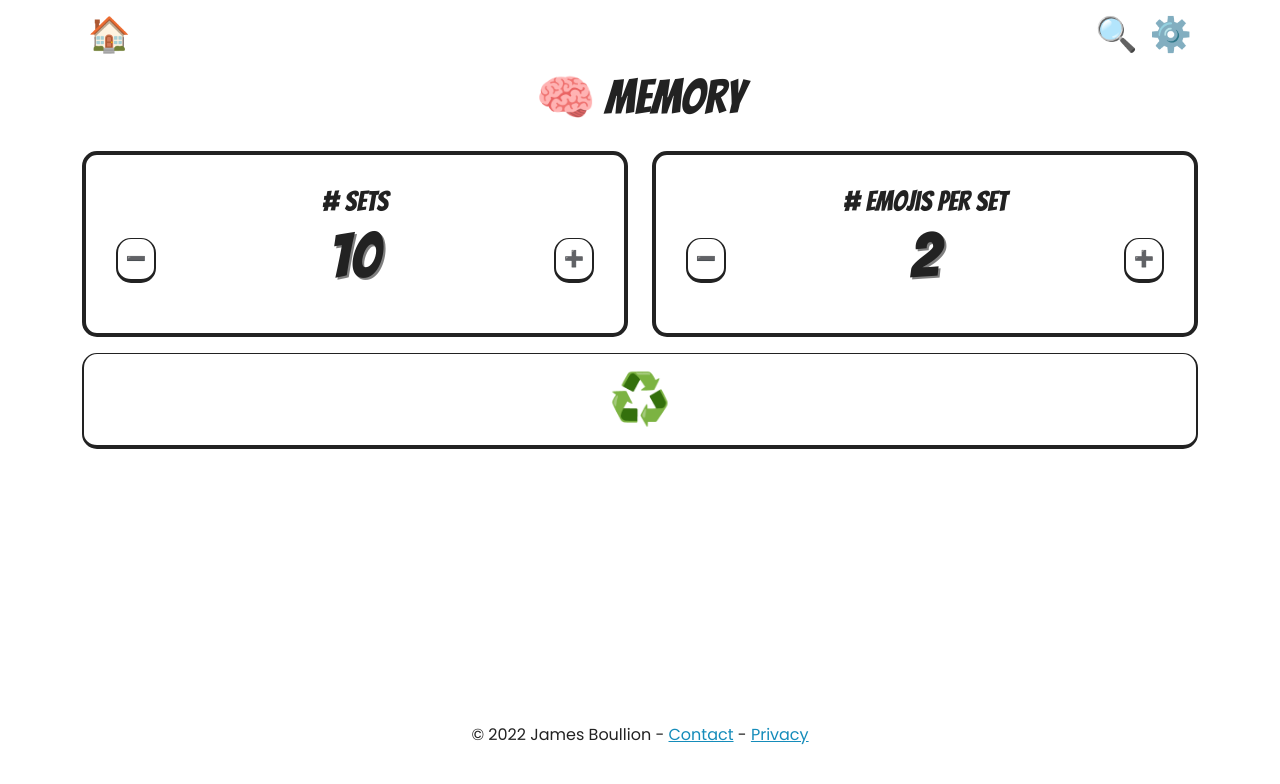
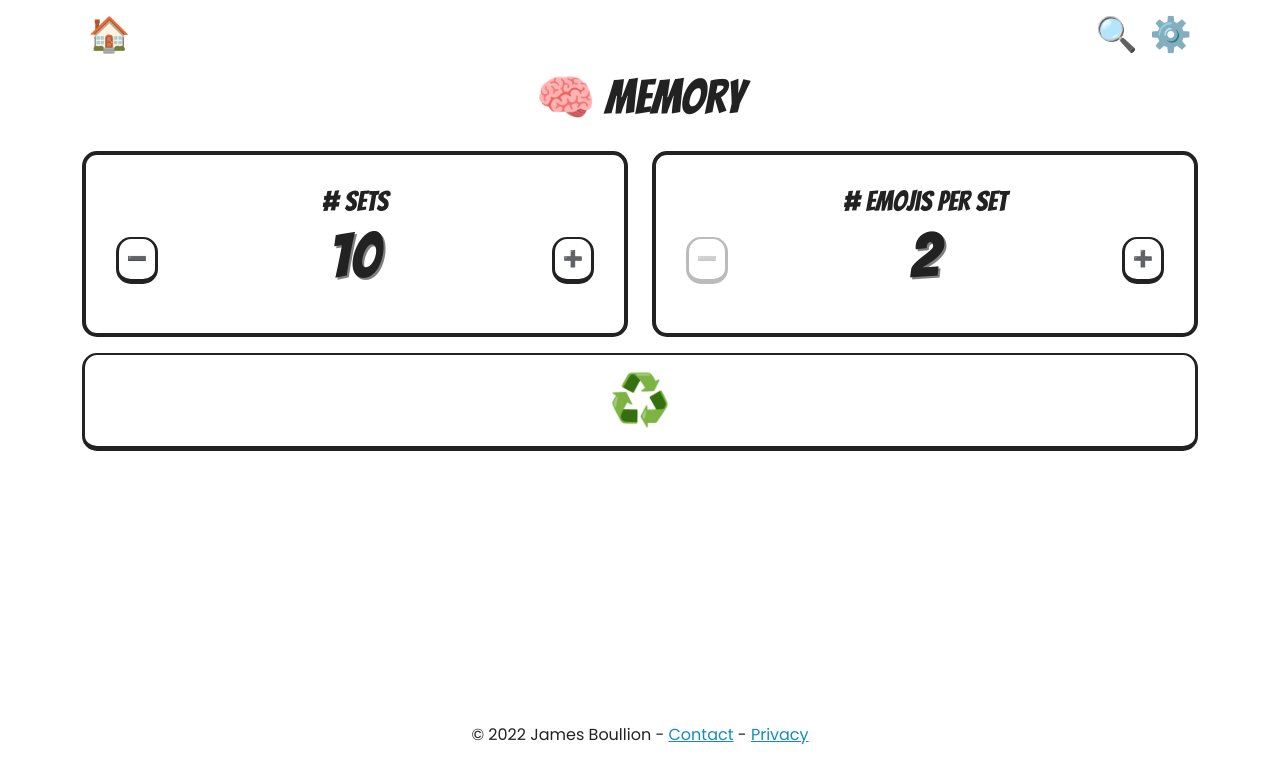
Before and after one commit to jboullion/emoji-games, a Vue app: page /games/memory in a window 1280 px wide. Shown: the top 784 px of the page. Built offline with nearby package versions, Linux system fonts and the light colour scheme.

Commit message:
darkmode and style tweaks for memory game

```diff
--- a/src/assets/css/bs-overrides.css
+++ b/src/assets/css/bs-overrides.css
@@ -13,20 +13,23 @@ h1 {
 .btn {
   border-radius: 15px;
   border-color: var(--gray);
-  border-width: 1px 2px 4px 2px;
-  //box-shadow: 0 2px 0 2px rgba(0, 0, 0, 0.5) !important;
+  border-width: 2px 3px 5px 3px;
   padding: 8px;
+  transition: opacity 0.15s linear;
+  /* box-shadow: 0 2px 0 2px rgba(0, 0, 0, 0.5) !important; */
+  /* transform: rotate3d(1, 0, 0, 35deg); */
+  /* padding: 0px 8px 8px 8px; */
 }
 
 .btn:not(.disabled):hover {
   border-color: var(--gray);
   margin-top: 0;
-  border-width: 1px 2px 4px 2px;
+  border-width: 2px 3px 5px 3px;
 }
 
 .btn:not(.disabled):active {
   margin-top: 1px;
-  border-width: 1px 2px 3px 2px;
+  border-width: 2px 3px 4px 3px;
 }
 
 /* .btn:active .btn-close:active {
--- a/src/assets/css/darkmode.css
+++ b/src/assets/css/darkmode.css
@@ -43,3 +43,9 @@
 #app-wrapper.bg-dark .form-select {
   border: 3px solid var(--soft-white);
 } */
+
+#app-wrapper.bg-dark .btn.btn-outline-secondary {
+  background-color: var(--dark);
+  border-color: var(--light-gray);
+  color: var(--soft-white);
+}
--- a/src/components/pages/Memory.vue
+++ b/src/components/pages/Memory.vue
@@ -1,22 +1,34 @@
 <script setup lang="ts">
 import { reactive, ref } from 'vue';
-import Setup from './memory/Setup.vue';
+import MemorySetup from './memory/MemorySetup.vue';
 import MemoryGame from './memory/MemoryGame.vue';
 import { MemoryGameType } from '../../types/Memory';
 
-const emojiList = ref<string[]>([]);
 const setup = ref(true);
 
 const memoryGame = reactive<MemoryGameType>({
   sets: 10,
+  maxSets: 100,
   emojiPerSet: 2,
+  maxEmojiPerSet: 10,
   emojis: [],
-  foundIndexes: [],
 });
 
 function start(emojis: string[]) {
   setup.value = false;
-  emojiList.value = emojis;
+  memoryGame.emojis = emojis;
+}
+
+function updateSets(newSet: number) {
+  if (newSet > 1 && newSet <= memoryGame.maxSets) {
+    memoryGame.sets = newSet;
+  }
+}
+
+function updateEmojiPerSet(newSetCount: number) {
+  if (newSetCount > 1 && newSetCount <= memoryGame.maxEmojiPerSet) {
+    memoryGame.emojiPerSet = newSetCount;
+  }
 }
 </script>
 
@@ -28,8 +40,14 @@ function start(emojis: string[]) {
       </div>
     </div>
 
-    <Setup v-if="setup" :memoryGame="memoryGame" @start="start" />
-    <MemoryGame v-else :memoryGame="memoryGame" :emojis="emojiList" />
+    <MemorySetup
+      v-if="setup"
+      :memoryGame="memoryGame"
+      @updateSets="updateSets"
+      @updateEmojiPerSet="updateEmojiPerSet"
+      @start="start"
+    />
+    <MemoryGame v-else :memoryGame="memoryGame" />
   </div>
 </template>
 
--- a/src/components/pages/home/GameCard.vue
+++ b/src/components/pages/home/GameCard.vue
@@ -52,15 +52,15 @@ defineProps({
   user-select: none;
   border: 2px solid var(--dark);
   border-radius: 15px;
-  box-shadow: 0 2px 0 2px rgba(0, 0, 0, 0.5);
+  border-width: 2px 3px 5px 3px;
   text-decoration: none;
   color: black;
 }
 
 .card:active {
   cursor: grabbing;
-  top: 1px;
-  box-shadow: 0 1px 0 1px rgba(0, 0, 0, 0.5);
+  margin-top: 1px;
+  border-width: 2px 3px 4px 3px;
 }
 
 .card-body {
--- a/src/components/pages/memory/FlipCard.vue
+++ b/src/components/pages/memory/MemoryFlipCard.vue
@@ -43,14 +43,20 @@ defineProps({
 .flip-card {
   background-color: transparent;
   cursor: pointer;
-  width: 20%;
-  height: 200px;
+  width: 16.6%;
+  height: 150px;
   font-size: 64px;
   perspective: 500px; /* Remove this if you don't want the 3D effect */
 }
 
 .flip-card.wrong .flip-card-back {
   background-color: rgb(219, 46, 46);
+}
+
+@media (max-width: 1200px) {
+  .flip-card {
+    width: 20%;
+  }
 }
 
 @media (max-width: 992px) {
--- a/src/components/pages/memory/MemoryGame.vue
+++ b/src/components/pages/memory/MemoryGame.vue
@@ -1,9 +1,20 @@
 <script setup lang="ts">
+// TODOS:
+// 1. Victory display and animation
+// 2. New Game / Reset Game Buttons
+
+// ! Bugs:
+
+// ? Improvements
+// 1. Add Audio: Flip Card, Wrong Guess, Matched Set, Victory
+// 2. Save tickets to database
+// 3. Track games played
+
 import { computed, PropType, reactive, ref } from 'vue';
 import { MemoryGameType } from '../../../types/Memory';
 
 import { shuffle } from '../../../utilities/common';
-import FlipCard from './FlipCard.vue';
+import MemoryFlipCard from './MemoryFlipCard.vue';
 
 type Guess = {
   index: number;
@@ -19,17 +30,13 @@ const currentGuesses = ref<Guess[]>([]);
 let numGuesses: number = 0; // ? Currently not used
 
 const props = defineProps({
-  emojis: {
-    type: Array as PropType<string[]>,
-    required: true,
-  },
   memoryGame: {
     type: Object as PropType<MemoryGameType>,
     required: true,
   },
 });
 
-const remaining = computed(() => props.emojis.length - found.value);
+const remaining = computed(() => props.memoryGame.emojis.length - found.value);
 const complete = computed(() => remaining.value <= 0);
 
 // Randomize our emoji array on create
@@ -37,7 +44,7 @@ const complete = computed(() => remaining.value <= 0);
 // Build our set of emojis based on the number of emojis per set
 let emojiDeck: string[] = [];
 for (let i = 0; i < props.memoryGame.emojiPerSet; i++) {
-  emojiDeck = emojiDeck.concat(props.emojis);
+  emojiDeck = emojiDeck.concat(props.memoryGame.emojis);
 }
 
 const emojiSets = shuffle(emojiDeck);
@@ -53,7 +60,7 @@ function guess(guessIndex: number) {
   // 5. else no match
   // 5a. clear all guesses from current guess
 
-  if (!start || wrong.value) return;
+  if (!start.value || wrong.value) return;
 
   // Don't guess the same card twice
   if (
@@ -148,7 +155,23 @@ function showWrong(cardIndex: number) {
     </div>
 
     <div class="col-12" v-if="complete">
-      <div class="alert alert-success">✨🎆 🎫 🎊🎉</div>
+      <div class="alert alert-success">
+        🎉 Good Job! You Collected {{ found }} 🎫!
+      </div>
+      <!-- ✨🎆 🎫 🎊🎉 -->
+    </div>
+
+    <div id="card-list" class="col-12">
+      <div class="row justify-content-center">
+        <MemoryFlipCard
+          class="mb-3"
+          :class="{ flip: showCard(i), wrong: showWrong(i) }"
+          @click="guess(i)"
+          v-for="(emoji, i) in emojiSets"
+          :emoji="emoji"
+          :key="i"
+        />
+      </div>
     </div>
 
     <div class="col-12 mb-3" v-if="!start">
@@ -161,19 +184,6 @@ function showWrong(cardIndex: number) {
         Start
       </button>
     </div>
-
-    <div id="card-list" class="col-12">
-      <div class="row justify-content-center">
-        <FlipCard
-          class="mb-3"
-          :class="{ flip: showCard(i), wrong: showWrong(i) }"
-          @click="guess(i)"
-          v-for="(emoji, i) in emojiSets"
-          :emoji="emoji"
-          :key="i"
-        />
-      </div>
-    </div>
   </div>
 </template>
 
--- a/src/components/pages/memory/Setup.vue
+++ b/src/components/pages/memory/MemorySetup.vue
@@ -2,8 +2,6 @@
 import { PropType, reactive, ref } from 'vue';
 import { MemoryGameType, MemoryEmojis } from '../../../types/Memory';
 
-const maxSets = 100;
-const maxEmojiPerSet = 10;
 const randomEmojis = ref<string[]>([]);
 
 const props = defineProps({
@@ -13,7 +11,9 @@ const props = defineProps({
   },
 });
 
-const emit = defineEmits(['start']);
+const reactiveProps = reactive(props);
+
+const emit = defineEmits(['start', 'updateSets', 'updateEmojiPerSet']);
 
 // Build the sets of emojis the user will be memorizing
 function generateRandomEmojis() {
@@ -42,16 +42,23 @@ function generateRandomEmojis() {
             <button
               type="button"
               class="btn btn-outline-secondary decrement"
-              @click="memoryGame.sets > 2 ? memoryGame.sets-- : false"
+              :disabled="reactiveProps.memoryGame.sets === 2"
+              @click="emit('updateSets', reactiveProps.memoryGame.sets - 1)"
             >
               ➖
             </button>
-            <h2 class="flex-fill text-center">{{ memoryGame.sets }}</h2>
+            <h2 class="flex-fill text-center">
+              {{ reactiveProps.memoryGame.sets }}
+            </h2>
 
             <button
               type="button"
               class="btn btn-outline-secondary increment"
-              @click="memoryGame.sets < maxSets ? memoryGame.sets++ : false"
+              :disabled="
+                reactiveProps.memoryGame.sets ===
+                reactiveProps.memoryGame.maxSets
+              "
+              @click="emit('updateSets', reactiveProps.memoryGame.sets + 1)"
             >
               ➕
             </button>
@@ -67,22 +74,31 @@ function generateRandomEmojis() {
             <button
               type="button"
               class="btn btn-outline-secondary decrement"
+              :disabled="reactiveProps.memoryGame.emojiPerSet === 2"
               @click="
-                memoryGame.emojiPerSet > 2 ? memoryGame.emojiPerSet-- : false
+                emit(
+                  'updateEmojiPerSet',
+                  reactiveProps.memoryGame.emojiPerSet - 1,
+                )
               "
             >
               ➖
             </button>
             <h2 class="flex-fill text-center">
-              {{ memoryGame.emojiPerSet }}
+              {{ reactiveProps.memoryGame.emojiPerSet }}
             </h2>
             <button
               type="button"
               class="btn btn-outline-secondary increment"
+              :disabled="
+                reactiveProps.memoryGame.emojiPerSet ===
+                reactiveProps.memoryGame.maxEmojiPerSet
+              "
               @click="
-                memoryGame.emojiPerSet < maxEmojiPerSet
-                  ? memoryGame.emojiPerSet++
-                  : false
+                emit(
+                  'updateEmojiPerSet',
+                  reactiveProps.memoryGame.emojiPerSet + 1,
+                )
               "
             >
               ➕
@@ -126,6 +142,13 @@ function generateRandomEmojis() {
 .card-body h2 {
   font-size: 64px;
   text-shadow: 2px 2px rgba(0, 0, 0, 0.5);
+  user-select: none;
+}
+
+.btn.disabled,
+.btn:disabled {
+  opacity: 0.3;
+  /* background-color: #222; */
 }
 
 #emoji-list .emoji {
@@ -139,6 +162,10 @@ function generateRandomEmojis() {
   border-radius: 15px;
 }
 
+#app-wrapper.bg-dark .emoji {
+  background-color: var(--light-gray);
+}
+
 @media (max-width: 576px) {
   .card-body {
     padding: 10px;
--- a/src/types/Memory.ts
+++ b/src/types/Memory.ts
@@ -1,8 +1,9 @@
 export type MemoryGameType = {
   sets: number;
+  maxSets: number;
   emojiPerSet: number;
+  maxEmojiPerSet: number;
   emojis: string[]; // Emoji[];
-  foundIndexes: number[];
 };
 
 // TODO: Do we want to store these in a DB or perhaps add a "games[]" parameter to the Emoji type so we can store all our emojis in a single place?
```
